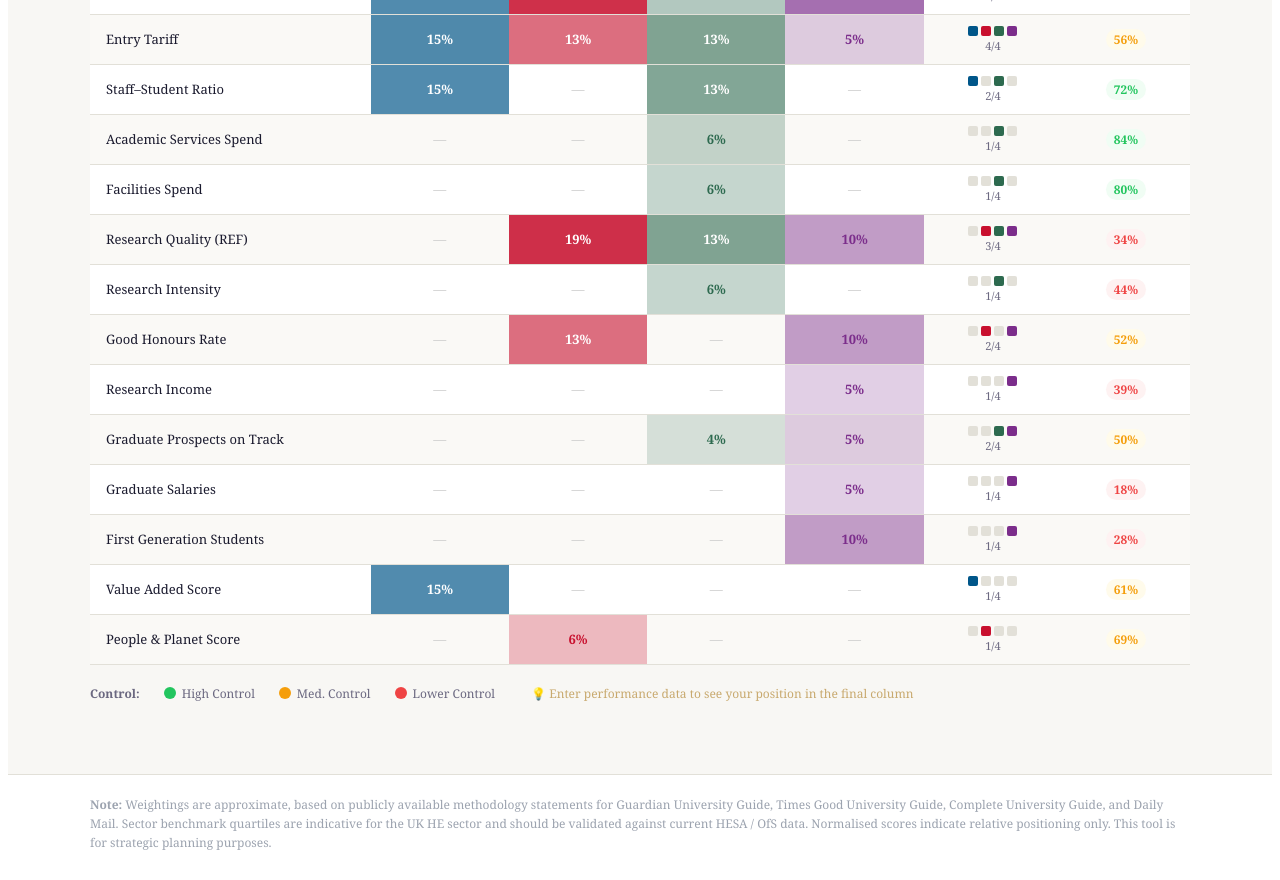
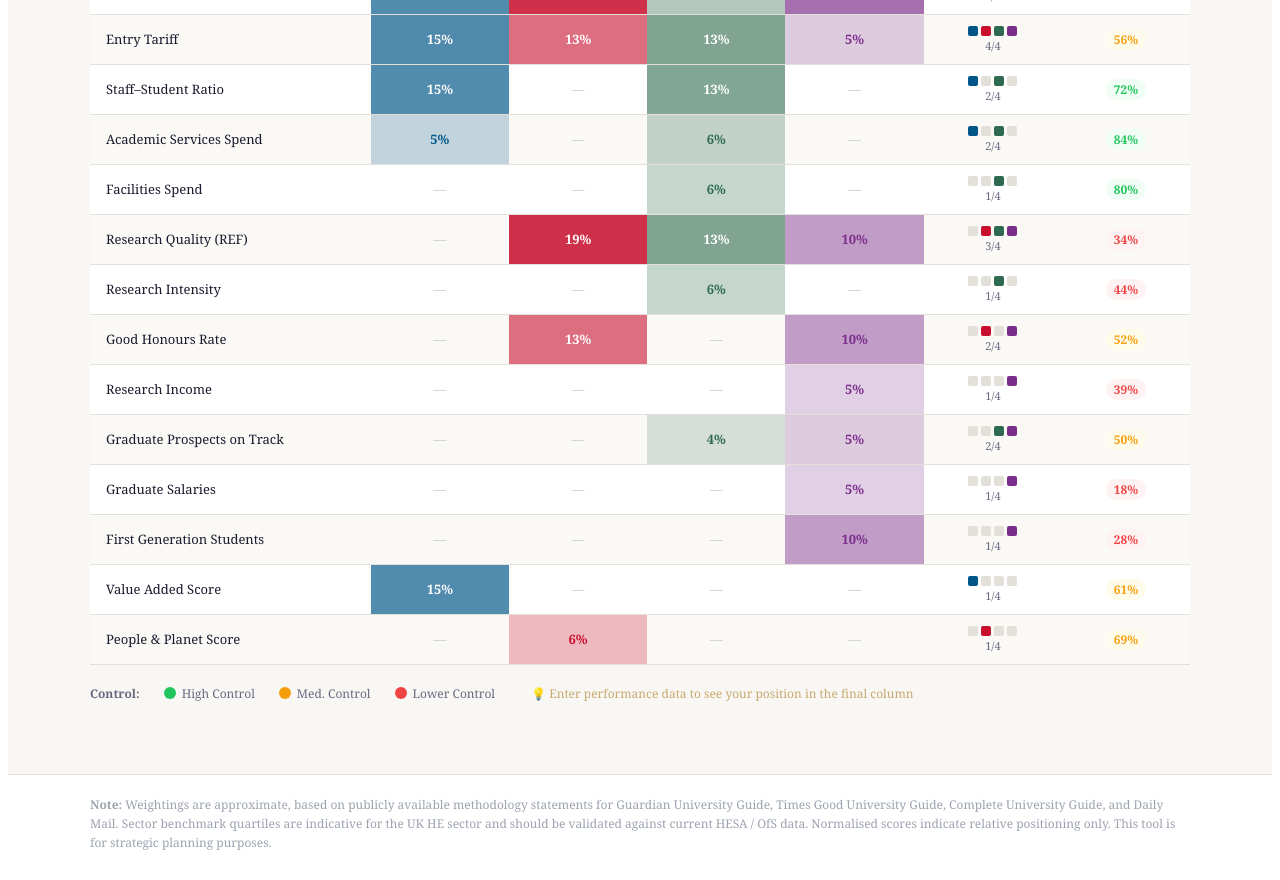
Before and after one commit to UoD-Strategic-Planning-and-Insight/League_Tables, a React (Vite) app: page / in a window 1280 px wide. Shown: the part 820-1700 px from the top of the page. Built offline with nearby package versions, Linux system fonts and the light colour scheme.

Commit message:
Update academic_services_spend weight for guardian in league table strategy

```diff
--- a/league-table-strategy.jsx
+++ b/league-table-strategy.jsx
@@ -35,7 +35,7 @@ const TABLES = [
 ];
 
 const WEIGHTS = {
-  guardian:   { nss_teaching_quality: 0,  nss_assessment: 10, nss_overall: 0,  nss_student_experience: 0, nss_support: 0,  nss_teaching_excellence: 0,  nss_teaching_on_course: 10, continuation: 15, graduate_outcomes: 15, entry_tariff: 15, staff_student: 15, facilities_spend: 0, research_quality: 0,  research_intensity: 0, degree_classification: 0,  research_income: 0, graduate_on_track: 0, graduate_salaries: 0, academic_services_spend: 0, first_generation: 0, value_added: 15, people_planet: 0},
+  guardian:   { nss_teaching_quality: 0,  nss_assessment: 10, nss_overall: 0,  nss_student_experience: 0, nss_support: 0,  nss_teaching_excellence: 0,  nss_teaching_on_course: 10, continuation: 15, graduate_outcomes: 15, entry_tariff: 15, staff_student: 15, facilities_spend: 0, research_quality: 0,  research_intensity: 0, degree_classification: 0,  research_income: 0, graduate_on_track: 0, graduate_salaries: 0, academic_services_spend: 5, first_generation: 0, value_added: 15, people_planet: 0},
   times:      { nss_teaching_quality: 13, nss_assessment: 0,  nss_overall: 0,  nss_student_experience: 6, nss_support: 0,  nss_teaching_excellence: 0,  nss_teaching_on_course: 0,  continuation: 13, graduate_outcomes: 19, entry_tariff: 13, staff_student: 0,  facilities_spend: 0, research_quality: 19, research_intensity: 0, degree_classification: 13, research_income: 0, graduate_on_track: 0, graduate_salaries: 0, academic_services_spend: 0, first_generation: 0, value_added: 0,  people_planet: 6},
   cug:        { nss_teaching_quality: 0,  nss_assessment: 0,  nss_overall: 19, nss_student_experience: 0, nss_support: 0,  nss_teaching_excellence: 0,  nss_teaching_on_course: 0,  continuation: 13, graduate_outcomes: 8,  entry_tariff: 13, staff_student: 13, facilities_spend: 6, research_quality: 13, research_intensity: 6, degree_classification: 0,  research_income: 0, graduate_on_track: 4, graduate_salaries: 0, academic_services_spend: 6, first_generation: 0, value_added: 0,  people_planet: 0},
   dailymail:  { nss_teaching_quality: 0,  nss_assessment: 0,  nss_overall: 0,  nss_student_experience: 5, nss_support: 10, nss_teaching_excellence: 10, nss_teaching_on_course: 0,  continuation: 10,  graduate_outcomes: 15, entry_tariff: 5,  staff_student: 0,  facilities_spend: 0, research_quality: 10, research_intensity: 0, degree_classification: 10, research_income: 5, graduate_on_track: 5, graduate_salaries: 5, academic_services_spend: 0, first_generation: 10, value_added: 0, people_planet: 0},
```
